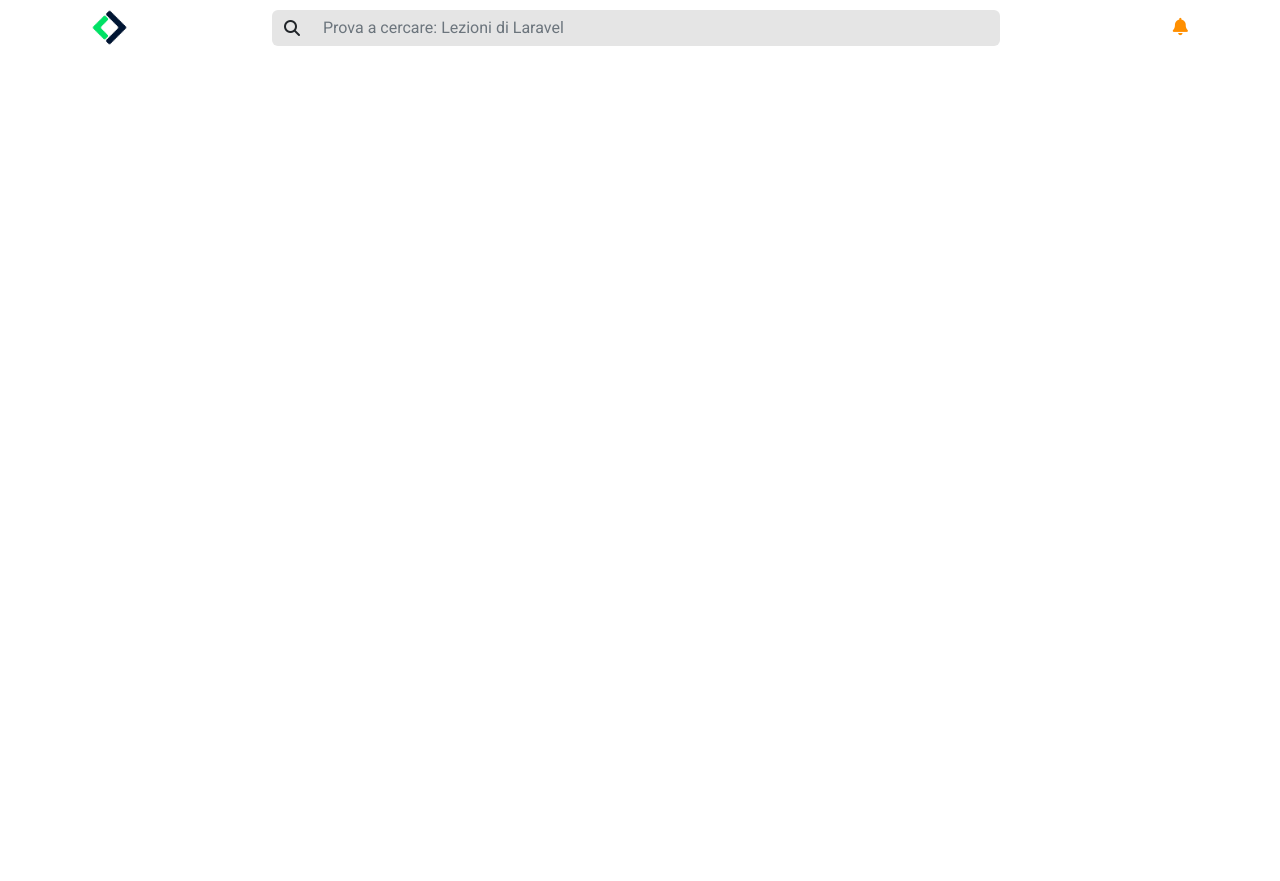
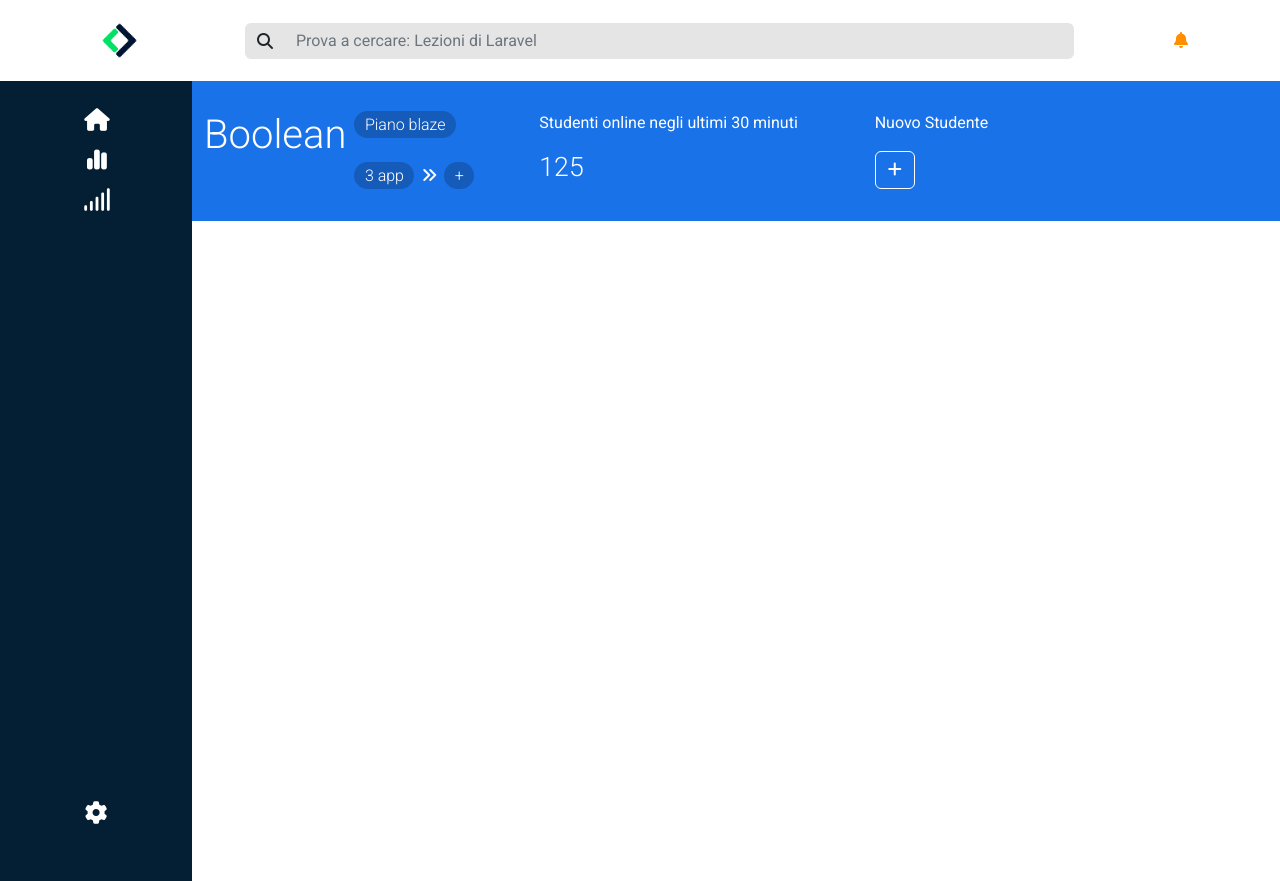
Before and after one commit to EsterSPR/html-css-bootstrap-dashboard, a plain HTML site: page index.html in a window 1280 px wide. Before the commit the page ends 800 px from the top, so only its background shows below. Drawn offline with nearby package versions, Linux system fonts and the light colour scheme.

Commit message:
creata sidebar e jumbotron

```diff
--- a/css/style.css
+++ b/css/style.css
@@ -17,6 +17,8 @@ nav {
     top: 0;
     right: 0;
     left: 0;
+    background-color: #fff;
+    margin: 0
 }
 
 .nav-ico {
@@ -62,3 +64,81 @@ nav a {
     border: none;
     background-color: #E5E5E5;
 }
+
+/*ASIDE*/
+
+aside {
+    background-color: #041E34;
+    color: #fff;
+    height: 100vh;
+    width: 15%;
+    padding: 20px 10px 50px 10px;
+    display: flex;
+    flex-direction: column;
+    font-size: 17pt;
+    float: left;
+}
+
+.aside-voices {
+    list-style-type: none;
+    line-height: 40px;
+    margin-left: -30px;
+}
+
+.aside-voices a {
+    color: #fff;
+    text-decoration: none;
+}
+
+.aside-text {
+    display: none;
+}
+
+.settings a {
+    color: #fff;
+    text-decoration: none;
+}
+
+/*MAIN*/
+
+main {
+    width: 100%;
+}
+
+#jumbotron {
+    background-color: #1A72E8;
+    color: #fff;
+    padding: 30px 10px;
+    width: 100%;
+}
+
+#jumbotron h1 {
+    font-weight: lighter;
+    margin-right: 5px;
+    float: left;
+}
+
+#jumbotron span {
+    background-color: #155BBA;
+    font-size: 12pt;
+    font-weight: lighter;
+    margin: 0 3px;
+}
+
+.app-top span {
+    margin-top: 5px;
+}
+
+.app-desktop {
+    display: none;
+}
+
+#jumbotron h2 {
+    font-weight: lighter;
+    font-size: 20pt;
+}
+
+#jumbotron button {
+    border: 1px solid #fff;
+    background-color: transparent;
+}
--- a/index.html
+++ b/index.html
@@ -11,13 +11,13 @@
 </head>
 <body>
 
-    <nav class="container">
-            <div class="row align-items-center">
-              <div class="col-2">
+  <nav class="navbar navbar-light">
+    <div class="container">
+      <a class="navbar-brand" href="#">
         <img src="./img/mobile-logo.png" alt="logo-mobile">
         <img src="./img/logo.svg" alt="logo">
-              </div>
-              <div class="col-8 nav-center">
+      </a>
+      <div class="col-9 nav-center">
         <form class="d-flex" role="search">
             <div class="input-group searchbar">
                 <span class="input-group-text" id="search"><i class="fa-solid fa-magnifying-glass"></i></span>
@@ -25,20 +25,60 @@
             </div>
         </form>
       </div>
-              <div class="col-2 nav-right">
-                <a href="#" class="nav-ico"><i class="fa-solid fa-list-ul"></i></a>
-                <a href="#" class="nav-ico"><i class="fa-solid fa-circle-question"></i></a>
-                <a href="#" class="nav-ico"><i class="fa-solid fa-ellipsis-vertical"></i></a>
+      <ul class="nav justify-content-end">
+        <li class="nav-item"><a href="#" class="nav-ico"><i class="fa-solid fa-list-ul"></i></a></li>
+        <li class="nav-item"><a href="#" class="nav-ico"><i class="fa-solid fa-circle-question"></i></a></li>
+        <li class="nav-item"><a href="#" class="nav-ico"><i class="fa-solid fa-ellipsis-vertical"></i></a></li>
+        <li class="nav-item dropdown">
           <a class="dropdown bell" href="#" role="button" data-bs-toggle="dropdown" aria-expanded="false"> <i class="fa-solid fa-bell"></i> </a>
-                  <ul class="dropdown-menu">
-                    <li><a class="dropdown-item" href="#">Action</a></li>
-                    <li><a class="dropdown-item" href="#">Another action</a></li>
-                    <li><hr class="dropdown-divider"></li>
-                    <li><a class="dropdown-item" href="#">Something else here</a></li>
+          <ul class="dropdown-menu dropdown-menu-end" aria-labelledby="navbarDarkDropdownMenuLink">
+            <li><a class="dropdown-item" href="#">Profilo</a></li>
+            <li><a class="dropdown-item" href="#">Fatturazione</a></li>
+            <li><a class="dropdown-item" href="#">Logout</a></li>
+          </ul>
+        </li>
       </ul>
     </div>
+  </nav>
+
+  <aside>
+    <ul class="aside-voices flex-column mb-auto text-center">
+      <li><a href="#"><i class="fa-solid fa-house"></i> <span class="aside-text">Home</span></a></li>
+      <li><a href="#"><i class="fa-solid fa-chart-simple"></i> <span class="aside-text">Stats</span></a></li>
+      <li><a href="#"><i class="fa-solid fa-signal"></i> <span class="aside-text">Signals</span></a></li>
+    </ul>
+    <span class="settings text-center"><a href="#"><i class="fa-solid fa-gear"></i> <span class="aside-text">Admin</span></a></span>
+  </aside>
+
+  <main>
+    <section id="jumbotron">
+      <div class="container">
+        <div class="row gy-sm-3">
+          <div class="col-12 col-md-4">
+            <div class="app-top"><h1>Boolean</h1> <span class="badge rounded-pill">Piano blaze</span></div><br>
+            <div class="app-bottom"><span class="badge rounded-pill">3 app</span> <i class="fa-solid fa-angles-right"></i>  <span class="badge rounded-pill app-mobile">+</span> <span class="badge rounded-pill app-desktop">Boolean mobile app</span> <span class="badge rounded-pill app-desktop">Boolean web app</span> <span class="badge rounded-pill app-desktop">Boolean blog app</span></div>
           </div>
-        </nav>
+          <div class="col-12 col-md-4">
+            <p>Studenti online negli ultimi 30 minuti</p>
+            <h2>125</h2>
+          </div>
+          <div class="col-12 col-md-4">
+            <p>Nuovo Studente</p>
+            <button class="btn btn-primary" type="button" data-bs-toggle="offcanvas" data-bs-target="#offcanvasRight" aria-controls="offcanvasRight"><i class="fa-solid fa-plus"></i></button>
+          </div>
+          <div class="offcanvas offcanvas-end" tabindex="-1" id="offcanvasRight" aria-labelledby="offcanvasRightLabel">
+            <div class="offcanvas-header">
+              <h5 id="offcanvasRightLabel">Offcanvas right</h5>
+              <button type="button" class="btn-close text-reset" data-bs-dismiss="offcanvas" aria-label="Close"></button>
+            </div>
+            <div class="offcanvas-body">
+              ...
+            </div>
+          </div>
+        </div>
+      </div>
+    </section>
+  </main>
 
 <script src="https://cdn.jsdelivr.net/npm/bootstrap@5.2.2/dist/js/bootstrap.bundle.min.js" integrity="sha384-OERcA2EqjJCMA+/3y+gxIOqMEjwtxJY7qPCqsdltbNJuaOe923+mo//f6V8Qbsw3" crossorigin="anonymous"></script>
 </body>
```
Also changed, not shown: 1 other file. Lines whose indentation alone changed are shown as unchanged.
